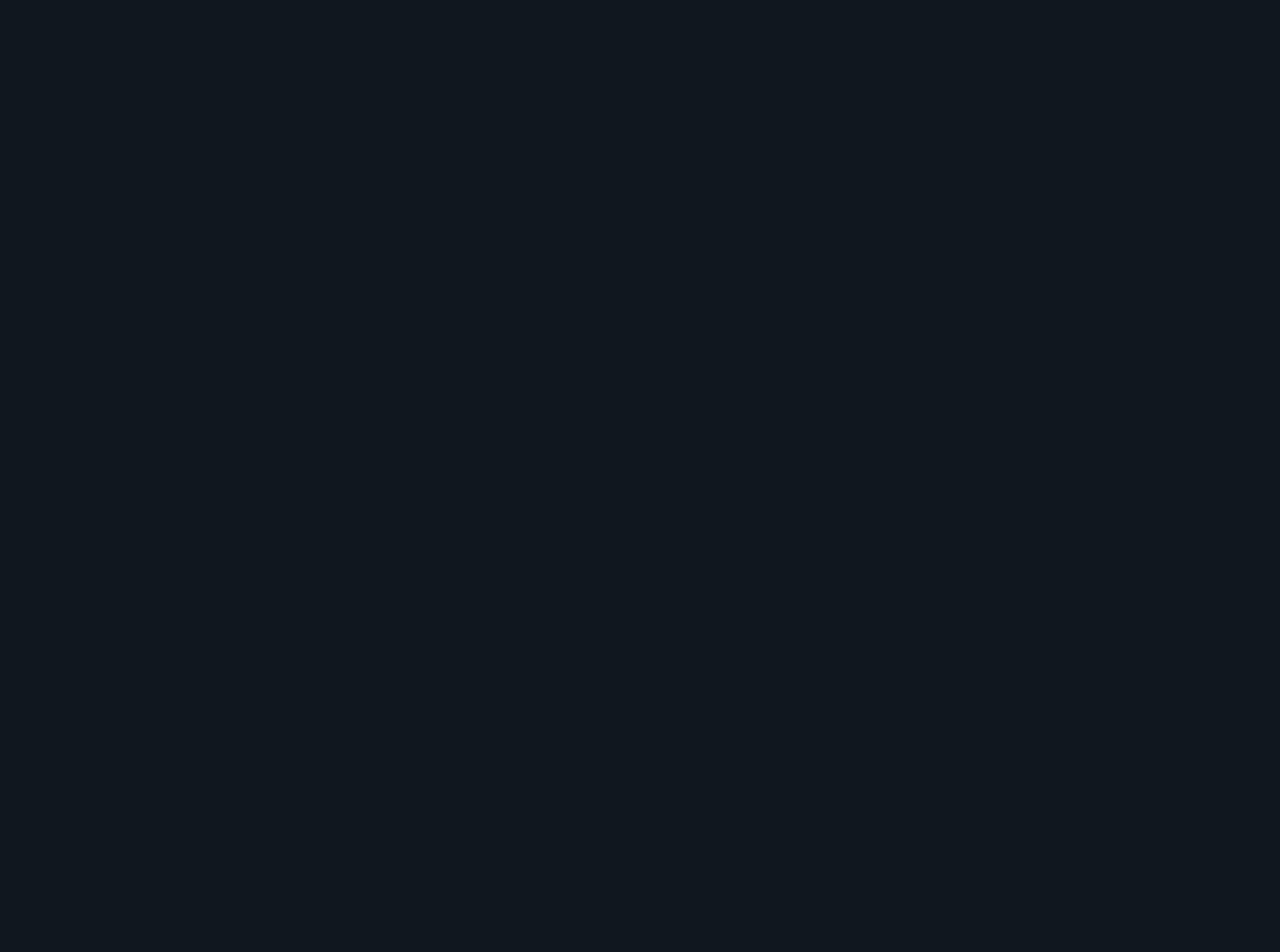
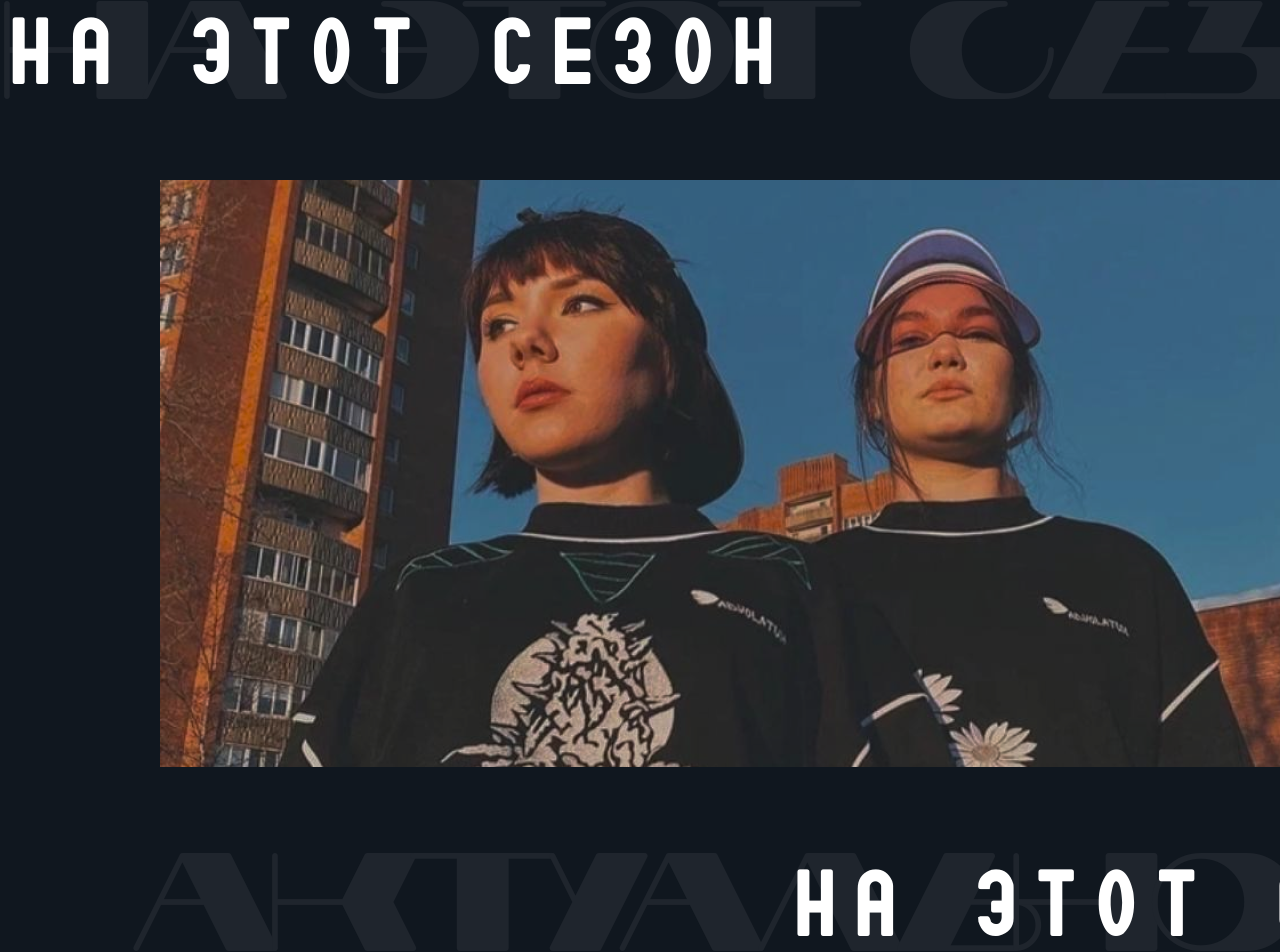
Before and after one commit to bogush01/bogush.github.io, a React (Create React App) app: page / in a window 1280 px wide. Shown: the part 1218-2170 px from the top of the page. Before the commit the page ends 1086 px from the top, so only its background shows below. Built offline with nearby package versions, Linux system fonts and the light colour scheme.

Commit message:
add headers and main carousel preview on mainpage

```diff
--- a/src/components/HeroBlock/index.css
+++ b/src/components/HeroBlock/index.css
@@ -3,7 +3,7 @@
   flex-direction: column;
   align-items: center;
   color: #fff;
-  margin-top: 138px;
+  margin: 138px 0 340px;
 }
 
 .hero-block__logo {
--- a/src/pages/MainPage/index.css
+++ b/src/pages/MainPage/index.css
@@ -0,0 +1,32 @@
+.section {
+  padding-bottom: 76px;
+}
+
+.back-text-class {
+  font-size: 140px;
+}
+
+.back-text-header-class {
+  margin-bottom: 64px;
+}
+
+.children-class {
+  font-size: 100px;
+  color: #fff;
+  font-family: "uindbase";
+  text-transform: uppercase;
+  margin: 0;
+}
+
+.children-container-left {
+  left: 0;
+}
+
+.children-container-right {
+  right: 0;
+}
+
+.main-carousel {
+  width: 1248px;
+  margin: 0 auto;
+}
--- a/src/pages/MainPage/index.jsx
+++ b/src/pages/MainPage/index.jsx
@@ -1,6 +1,9 @@
 import { Link } from "react-router-dom";
 
 import HeroBlock from "../../components/HeroBlock";
+import BackTextHeader from "../../components/BackTextHeader";
+
+import mainCarouselPreview from "../../img/main-carousel/main_carousel_preview.png";
 
 import "./index.css";
 
@@ -8,6 +11,33 @@ const MainPage = () => {
   return (
     <>
       <HeroBlock />
+      <section className="section">
+        <BackTextHeader
+          className="back-text-header-class"
+          backText="На этот сезон"
+          backTextClassName="back-text-class"
+          childrenContainerClassName="children-container-left"
+        >
+          <h2 className="children-class">На этот сезон</h2>
+        </BackTextHeader>
+        <div className="main-carousel">
+          <img
+            className="main-carousel__preview"
+            src={mainCarouselPreview}
+            alt=""
+          />
+        </div>
+      </section>
+      <section className="section">
+        <BackTextHeader
+          className="back-text-header-class"
+          backText="Актуальное"
+          backTextClassName="back-text-class"
+          childrenContainerClassName="children-container-right"
+        >
+          <h2 className="children-class">На этот сезон</h2>
+        </BackTextHeader>
+      </section>
     </>
   );
 };
```
Also changed, not shown: src/img/main-carousel/main_carousel_preview.png (added).
